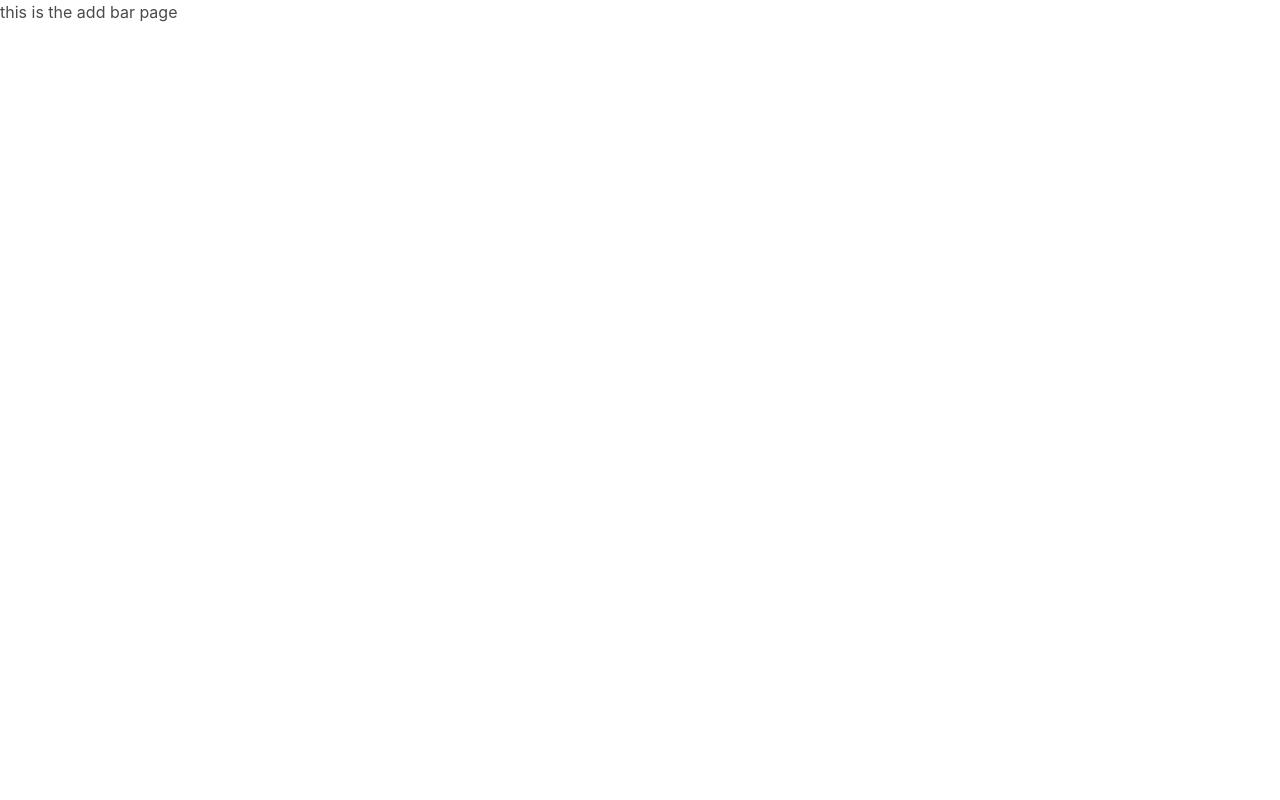
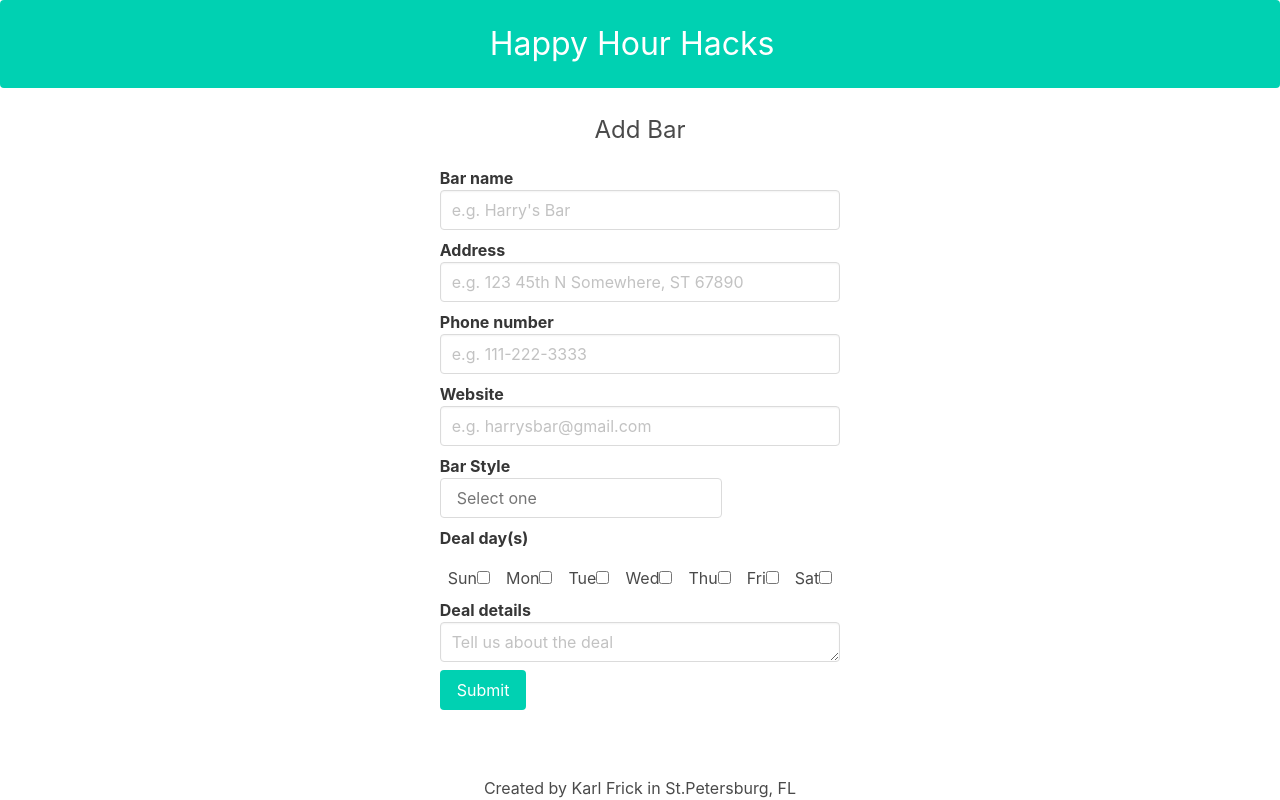
Before and after one commit to kfric/HappyHourHacksV2, a React (Create React App) app in the folder ClientApp/: page /add-bar in a window 1280 px wide. Built offline with nearby package versions, Linux system fonts and the light colour scheme.

Commit message:
Add bar page complete

```diff
--- a/ClientApp/src/custom.scss
+++ b/ClientApp/src/custom.scss
@@ -10,3 +10,10 @@ body {
   margin: 0;
   min-height: 100%;
 }
+
+.column-2 {
+  display: block;
+  flex-grow: 1;
+  flex-shrink: 1;
+  padding: 0.5rem;
+}
--- a/ClientApp/src/pages/AddBar.jsx
+++ b/ClientApp/src/pages/AddBar.jsx
@@ -1,5 +1,180 @@
 import React from 'react'
+import { Link } from 'react-router-dom'
 
 export function AddBar() {
-  return <h1>this is the add bar page</h1>
+  function handleDropDownClick() {
+    const navbarMenu = document.querySelector('#drop')
+    navbarMenu.classList.toggle('is-active')
+  }
+
+  return (
+    <div>
+      <section class="hero is-fullheight">
+        <div className="notification is-primary has-text-centered is-size-3">
+          Happy Hour Hacks
+        </div>
+        <div className="container is-size-4">Add Bar</div>
+        <div className="container">
+          <div className="hero-body pt-0">
+            <div className="container">
+              <div className="columns is-centered">
+                <div className="column">
+                  <form action=" className='box">
+                    <div className="field">
+                      <label className="label">
+                        Bar name
+                        <div className="control">
+                          <input
+                            type="text"
+                            placeholder="e.g. Harry's Bar"
+                            className="input"
+                            required
+                          />
+                        </div>
+                      </label>
+                      <label className="label">
+                        Address
+                        <div className="control">
+                          <input
+                            type="text"
+                            placeholder="e.g. 123 45th N Somewhere, ST 67890"
+                            className="input"
+                            required
+                          />
+                        </div>
+                      </label>
+                      <label className="label">
+                        Phone number
+                        <div className="control">
+                          <input
+                            type="tel"
+                            placeholder="e.g. 111-222-3333"
+                            className="input"
+                            required
+                          />
+                        </div>
+                      </label>
+                      <label className="label">
+                        Website
+                        <div className="control">
+                          <input
+                            type="url"
+                            placeholder="e.g. harrysbar@gmail.com"
+                            className="input"
+                            required
+                          />
+                        </div>
+                      </label>
+                      <label className="label">
+                        Bar Style
+                        <div className="control">
+                          <div class="dropdown" id="drop">
+                            <div class="dropdown-trigger">
+                              <input
+                                onClick={handleDropDownClick}
+                                class="button has-text-left"
+                                aria-haspopup="true"
+                                aria-controls="dropdown-menu"
+                                placeholder="Select one"
+                              />
+                            </div>
+                            <div
+                              class="dropdown-menu"
+                              id="dropdown-menu"
+                              role="menu"
+                              required
+                            >
+                              <div class="dropdown-content">
+                                <div class="dropdown-item">Beer Hall</div>
+                                <div class="dropdown-item">Brewery</div>
+                                <div class="dropdown-item">Cocktail Lounge</div>
+                                <div class="dropdown-item is-active">
+                                  Dive Bar
+                                </div>
+                                <div class="dropdown-item">Hotel Bar</div>
+                                <div class="dropdown-item">
+                                  Hole in the Wall
+                                </div>
+                                <div class="dropdown-item">Irish Pub</div>
+                                <div class="dropdown-item">karaoke Bar</div>
+                                <div class="dropdown-item">Lounge</div>
+                                <div class="dropdown-item">Music Bar</div>
+                                <div class="dropdown-item">Nightclub</div>
+                                <div class="dropdown-item">Pub</div>
+                                <div class="dropdown-item">Sports Bar</div>
+                                <div class="dropdown-item">Wine Bar</div>
+                                <div class="dropdown-item">Tap House</div>
+                                <hr class="dropdown-divider" />
+                                <div class="dropdown-item">Other</div>
+                              </div>
+                            </div>
+                          </div>
+                        </div>
+                      </label>
+                      {/* ********************* */}
+                      <div className="container">
+                        <label className="label">Deal day(s)</label>
+                        <div className="field is-grouped">
+                          <div className="column-2">
+                            Sun
+                            <input type="checkbox" className="checkbox" />
+                          </div>
+                          <div className="column-2">
+                            Mon
+                            <input type="checkbox" className="checkbox" />
+                          </div>
+                          <div className="column-2">
+                            Tue
+                            <input type="checkbox" className="checkbox" />
+                          </div>
+                          <div className="column-2">
+                            Wed
+                            <input type="checkbox" className="checkbox" />
+                          </div>
+                          <div className="column-2">
+                            Thu
+                            <input type="checkbox" className="checkbox" />
+                          </div>
+                          <div className="column-2">
+                            Fri
+                            <input type="checkbox" className="checkbox" />
+                          </div>
+                          <div className="column-2">
+                            Sat
+                            <input type="checkbox" className="checkbox" />
+                          </div>
+                        </div>
+                      </div>
+                      {/* ********************* */}
+                      <label className="label">
+                        Deal details
+                        <div className="control">
+                          <textarea
+                            type="text"
+                            placeholder="Tell us about the deal"
+                            className="input"
+                            required
+                          />
+                        </div>
+                      </label>
+                      <div class="field is-grouped">
+                        <p class="control">
+                          <button class="button is-primary">Submit</button>
+                        </p>
+                      </div>
+                    </div>
+                  </form>
+                </div>
+              </div>
+            </div>
+          </div>
+        </div>
+        <div className="content has-text-centered">
+          <p>Created by Karl Frick in St.Petersburg, FL</p>
+        </div>
+      </section>
+    </div>
+  )
 }
+
+export default AddBar
--- a/ClientApp/src/pages/PageNotFound.jsx
+++ b/ClientApp/src/pages/PageNotFound.jsx
@@ -1,5 +1,44 @@
 import React from 'react'
 
 export function PageNotFound() {
-  return <h1>this is the page not found page</h1>
+  function handleDropDownClick() {
+    const navbarMenu = document.querySelector('#drop')
+    navbarMenu.classList.toggle('is-active')
+  }
+
+  return (
+    <div class="dropdown" id="drop">
+      <div class="dropdown-trigger">
+        <button
+          onClick={handleDropDownClick}
+          class="button"
+          aria-haspopup="true"
+          aria-controls="dropdown-menu"
+        >
+          <span>Dropdown button</span>
+          <span class="icon is-small">
+            <i class="fas fa-angle-down" aria-hidden="true"></i>
+          </span>
+        </button>
+      </div>
+      <div class="dropdown-menu" id="dropdown-menu" role="menu">
+        <div class="dropdown-content">
+          <a href="#" class="dropdown-item">
+            Dropdown item
+          </a>
+          <a class="dropdown-item">Other dropdown item</a>
+          <a href="#" class="dropdown-item is-active">
+            Active dropdown item
+          </a>
+          <a href="#" class="dropdown-item">
+            Other dropdown item
+          </a>
+          <hr class="dropdown-divider" />
+          <a href="#" class="dropdown-item">
+            With a divider
+          </a>
+        </div>
+      </div>
+    </div>
+  )
 }
```
